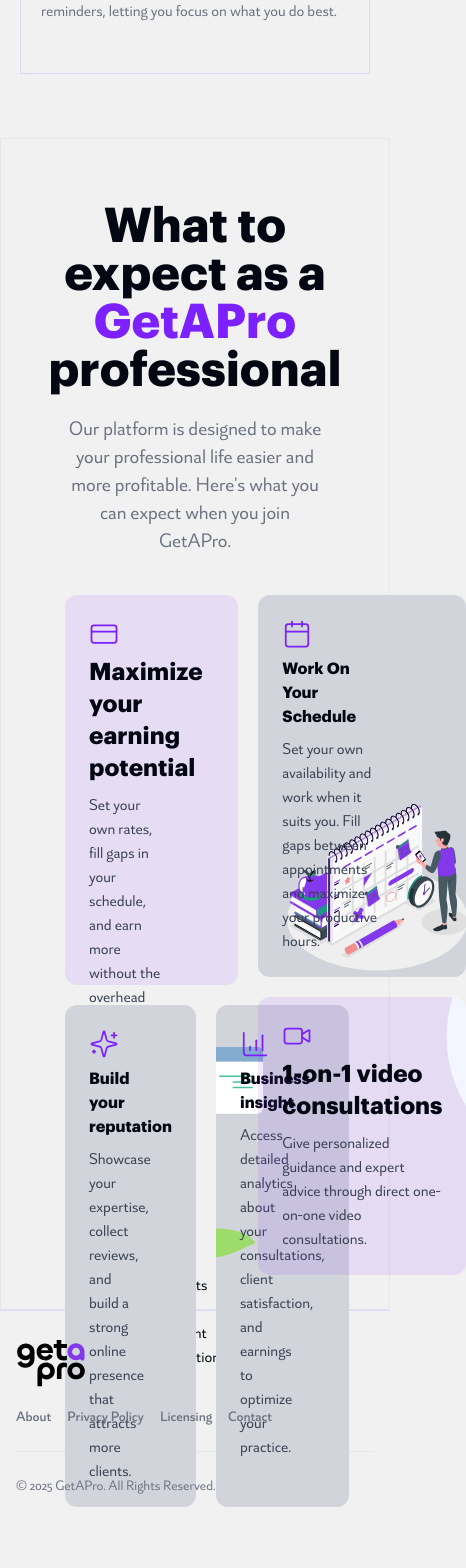
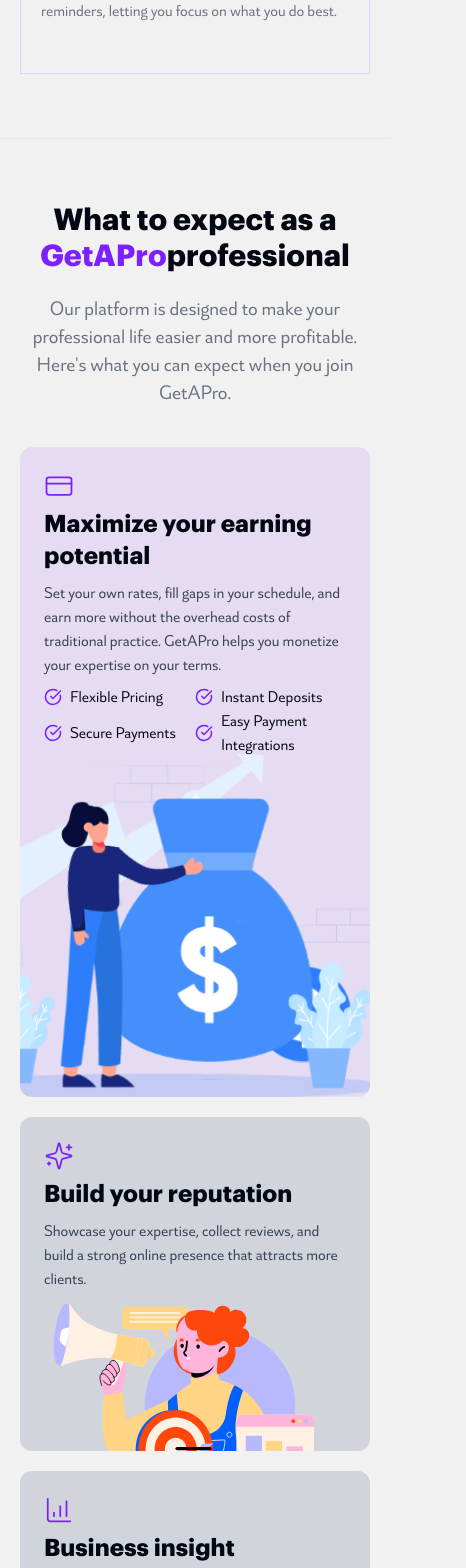
Before and after one commit to Raj-divine/getapro, a Next.js app: page /professional-signup in a window 390 px wide. Shown: the part 2700-4268 px from the top of the page, 466 px wide, since content can reach past the window. Before the commit the page ends 4212 px from the top, so only its background shows below. Built offline with nearby package versions, Linux system fonts and the light colour scheme.

Commit message:
make the third section responsive

```diff
--- a/app/layout.tsx
+++ b/app/layout.tsx
@@ -16,7 +16,7 @@
 export default function RootLayout({
   children,
 }: Readonly<{
-  children: React.ReactNode
+  children: React.ReactNode;
 }>) {
   return (
     <html lang='en'>
--- a/components/ProfessionalSignupPage/BenefitSection.tsx
+++ b/components/ProfessionalSignupPage/BenefitSection.tsx
@@ -1,50 +1,67 @@
-import { Calendar, ChartColumnIncreasing, CircleCheckBig, CreditCard, Sparkles, Video } from "lucide-react";
+import {
+  Calendar,
+  ChartColumnIncreasing,
+  CircleCheckBig,
+  CreditCard,
+  Sparkles,
+  Video,
+} from 'lucide-react';
 
 export default function BenefitSection() {
-
-    return <section className="px-16 py-16 border border-t">
-        <div className="text-center flex flex-col items-center">
-            <h2 className="font-heading text-5xl font-bold">What to expect as a <span className="text-primary">GetAPro</span> professional</h2>
-            <p className="text-xl text-gray-500 mt-5 max-w-4xl">Our platform is designed to make your professional life easier and more profitable. Here's what you can expect when you join GetAPro.</p>
+  return (
+    <section className='px-5 py-16 sm:px-10 md:px-10 lg:px-16 md:py-16 border-t'>
+      <div className='text-center flex flex-col items-center'>
+        <h2 className='font-heading text-3xl sm:text-4xl md:text-4xl lg:text-5xl font-bold'>
+          What to expect as a <span className='text-primary'>GetAPro</span>
+          professional
+        </h2>
+        <p className='text-xl sm:text-lg text-gray-500 mt-5 max-w-4xl'>
+          Our platform is designed to make your professional life easier and
+          more profitable. Here's what you can expect when you join GetAPro.
+        </p>
       </div>
-        <div className="flex justify-center h-[650px] mt-10">
-            <div className="flex gap-5 max-w-6xl w-full">
-                <div className="w-4/6 gap-5 flex flex-col">
-                    <div className="bg-primary/10 bg-[url('/assets/svgs/money-saving.svg')] bg-[166%_14%] bg-no-repeat h-3/5 rounded-xl p-6">
+      <div className='flex justify-center h-fit md:h-[650px] mt-10'>
+        <div className='lg:flex md:gap-5 lg:max-w-6xl lg:w-full'>
+          <div className='lg:w-4/6 gap-5 flex flex-col max-md:w-full '>
+            <div className="bg-primary/10 bg-[url('/assets/svgs/money-saving.svg')] bg-[65%_125%] xs:bg-[70%_150%] md:bg-[20rem_20%] min-[870px]:bg-[30rem_20%] lg:bg-[17rem_20%] min-[1190px]:bg-[18rem_20%] min-[1192px]:bg-[20rem_20%] min-[1200px]:bg-[23rem_20%] xl:bg-[166%_14%] bg-no-repeat md:h-[22rem] max-md:pb-[20rem] lg::h-0 lg:pb-0 rounded-xl p-6">
               {/* Top left */}
-                        <div className="w-3/5 flex flex-col justify-between h-full">
+              <div className='xl:w-3/5 md:w-3/4 flex flex-col justify-between h-full'>
                 <div>
-                                <div className="text-primary">
+                  <div className='text-primary'>
                     <CreditCard size={30} strokeWidth={1.4} />
                   </div>
-                                <div className="mt-2">
-                                    <h4 className="font-heading font-bold text-2xl">
+                  <div className='mt-2'>
+                    <h4 className='font-heading font-bold text-2xl'>
                       Maximize your earning potential
                     </h4>
-                                    <p className="text-gray-700 mt-2">Set your own rates, fill gaps in your schedule, and earn more without the overhead costs of traditional practice. GetAPro helps you monetize your expertise on your terms.</p>
+                    <p className='text-gray-700 mt-2 sm:text-lg md:text-lg lg:text-base'>
+                      Set your own rates, fill gaps in your schedule, and earn
+                      more without the overhead costs of traditional practice.
+                      GetAPro helps you monetize your expertise on your terms.
+                    </p>
                   </div>
                 </div>
-                            <div className="flex flex-wrap mt-auto">
-                                <div className="w-1/2 flex items-center">
-                                    <span className="mr-2 text-primary">
+                <div className='flex flex-wrap md:mt-auto mt-2 pb-5'>
+                  <div className='w-1/2 flex items-center'>
+                    <span className='mr-2 text-primary'>
                       <CircleCheckBig size={18} />
                     </span>
                     Flexible Pricing
                   </div>
-                                <div className="w-1/2 flex items-center">
-                                    <span className="mr-2 text-primary">
+                  <div className='w-1/2 flex items-center'>
+                    <span className='mr-2 text-primary'>
                       <CircleCheckBig size={18} />
                     </span>
                     Instant Deposits
                   </div>
-                                <div className="w-1/2 flex items-center">
-                                    <span className="mr-2 text-primary">
+                  <div className='w-1/2 flex items-center'>
+                    <span className='mr-2 text-primary'>
                       <CircleCheckBig size={18} />
                     </span>
                     Secure Payments
                   </div>
-                                <div className="w-1/2 flex items-center">
-                                    <span className="mr-2 text-primary">
+                  <div className='w-1/2 flex items-center'>
+                    <span className='mr-2 text-primary'>
                       <CircleCheckBig size={18} />
                     </span>
                     Easy Payment Integrations
@@ -52,61 +69,74 @@
                 </div>
               </div>
             </div>
-                    <div className="flex gap-5 w-full flex-1">
-                        <div className="bg-gray-300 bg-[url('/assets/svgs/digital-marketing-strategy.svg')] bg-[225%_-100%] bg-no-repeat flex-1 rounded-xl p-6">
+            <div className='md:flex md:flex-row flex flex-col gap-5 w-full lg:flex-1'>
+              <div className="lg:w-full md:w-2/5 bg-gray-300 bg-[url('/assets/svgs/digital-marketing-strategy.svg')] bg-[54%_152%] xs:bg-[60%_120%] sm:bg-[58%_120%] md:bg-[11%_146%] lg:bg-[225%_250%] xl:bg-[225%_200%] bg-no-repeat lg:flex-1 rounded-xl max-md:pb-[10rem] p-6">
                 {/* bottom left */}
-                            <div className="text-primary">
+                <div className='text-primary'>
                   <Sparkles size={30} strokeWidth={1.4} />
                 </div>
-                            <div className="mt-2 w-3/5">
-                                <h4 className="font-heading font-bold">
+                <div className='mt-2 xl:w-3/5 '>
+                  <h4 className='font-heading font-bold text-2xl md:text-xl lg:text-base '>
                     Build your reputation
                   </h4>
-                                <p className="text-gray-700 mt-2">Showcase your expertise, collect reviews, and build a strong online presence that attracts more clients.</p>
+                  <p className='text-gray-700 mt-2 sm:text-lg md:text-lg lg:text-base'>
+                    Showcase your expertise, collect reviews, and build a strong
+                    online presence that attracts more clients.
+                  </p>
                 </div>
               </div>
-                        <div className="bg-gray-300 bg-[url('/assets/svgs/analytics.svg')] bg-[150%_0%] bg-no-repeat flex-1 rounded-xl p-6">
+              <div className="lg:w-full lg:h-full md:h-[22rem] md:w-3/5 bg-gray-300 bg-[url('/assets/svgs/analytics.svg')] bg-[64%_225%] xs:bg-[62%_268%] sm:bg-[62%_251%] md:bg-[76%_157%] lg:bg-[150%_600%] xl:bg-[150%_0%] bg-no-repeat lg:flex-1 rounded-xl max-md:pb-[10rem] p-6 ">
                 {/* Middle bottom */}
-                            <div className="text-primary">
+                <div className='text-primary'>
                   <ChartColumnIncreasing size={30} strokeWidth={1.4} />
                 </div>
-                            <div className="mt-2 w-3/5">
-                                <h4 className="font-heading font-bold">
+                <div className='mt-2 xl:w-3/5 '>
+                  <h4 className='font-heading font-bold text-2xl lg:text-base'>
                     Business insight
                   </h4>
-                                <p className="text-gray-700 mt-2">Access detailed analytics about your consultations, client satisfaction, and earnings to optimize your practice.</p>
+                  <p className='text-gray-700 mt-2 sm:text-lg md:text-lg lg:text-base'>
+                    Access detailed analytics about your consultations, client
+                    satisfaction, and earnings to optimize your practice.
+                  </p>
                 </div>
               </div>
             </div>
           </div>
           {/* Right side */}
-                <div className="flex-1 h-full flex flex-col gap-5">
-                    <div className="bg-gray-300 bg-[url('/assets/svgs/time-table.svg')] bg-[106%_100%] bg-no-repeat flex-1 rounded-xl p-6">
+          <div className='lg:flex-1 lg:h-full md:flex-row flex flex-col lg:flex lg:flex-col gap-5 md:pt-5 lg:pt-0 xl:pt-0'>
+            <div className="lg:w-full md:w-3/5 bg-gray-300 bg-[url('/assets/svgs/time-table.svg')] bg-[53%_109%] xs:bg-[55%_100%] sm:bg-[45%_111%] md:bg-[49%_100%] lg:bg-[50%_150%] xl:bg-[107%_70%]  bg-no-repeat lg:flex-1 max-md:flex-grow-0 max-md:pb-[10rem] rounded-xl p-6 mt-5 md:mt-0">
               {/* top right */}
-                        <div className="text-primary">
+              <div className='text-primary'>
                 <Calendar size={30} strokeWidth={1.4} />
               </div>
-                        <div className="mt-2 w-3/5">
-                            <h4 className="font-heading font-bold">
+              <div className='mt-2 xl:w-3/5'>
+                <h4 className='font-heading font-bold text-2xl lg:text-base'>
                   Work On Your Schedule
                 </h4>
-                            <p className="text-gray-700 mt-2">Set your own availability and work when it suits you. Fill gaps between appointments and maximize your productive hours.</p>
+                <p className='text-gray-700 mt-2 sm:text-lg md:text-lg lg:text-base'>
+                  Set your own availability and work when it suits you. Fill
+                  gaps between appointments and maximize your productive hours.
+                </p>
               </div>
             </div>
-                    <div className="bg-primary/10 bg-[url('/assets/svgs/video-call.svg')] bg-[-130%_209%] bg-(length:50%) bg-no-repeat h-2/3 rounded-xl p-6">
+            <div className="lg:w-full xl:h-full md:h-[22rem] h-full md:w-2/5 bg-primary/10 bg-[url('/assets/svgs/video-call.svg')] bg-[72%_187%] xs:bg-[68%_180%] sm:bg-[56%_202%] md:bg-[24%_1082%] lg:bg-[20%_900%] xl:bg-[40%_150%] bg-(length:50%) bg-no-repeat  max-md:pb-[15rem] rounded-xl p-6 ">
               {/* bottom right */}
-                        <div className="text-primary">
+              <div className='text-primary'>
                 <Video size={30} strokeWidth={1.4} />
               </div>
-                        <div className="mt-2">
-                            <h4 className="font-heading font-bold text-2xl">
+              <div className='mt-2'>
+                <h4 className='font-heading font-bold text-2xl '>
                   1-on-1 video consultations
                 </h4>
-                            <p className="text-gray-700 mt-2">Give personalized guidance and expert advice through direct one-on-one video consultations.</p>
+                <p className='text-gray-700 mt-2 sm:text-lg md:text-lg lg:text-base'>
+                  Give personalized guidance and expert advice through direct
+                  one-on-one video consultations.
+                </p>
               </div>
             </div>
           </div>
         </div>
       </div>
-    </section>;
+    </section>
+  );
 }
```
Lines whose indentation alone changed are shown as unchanged.
